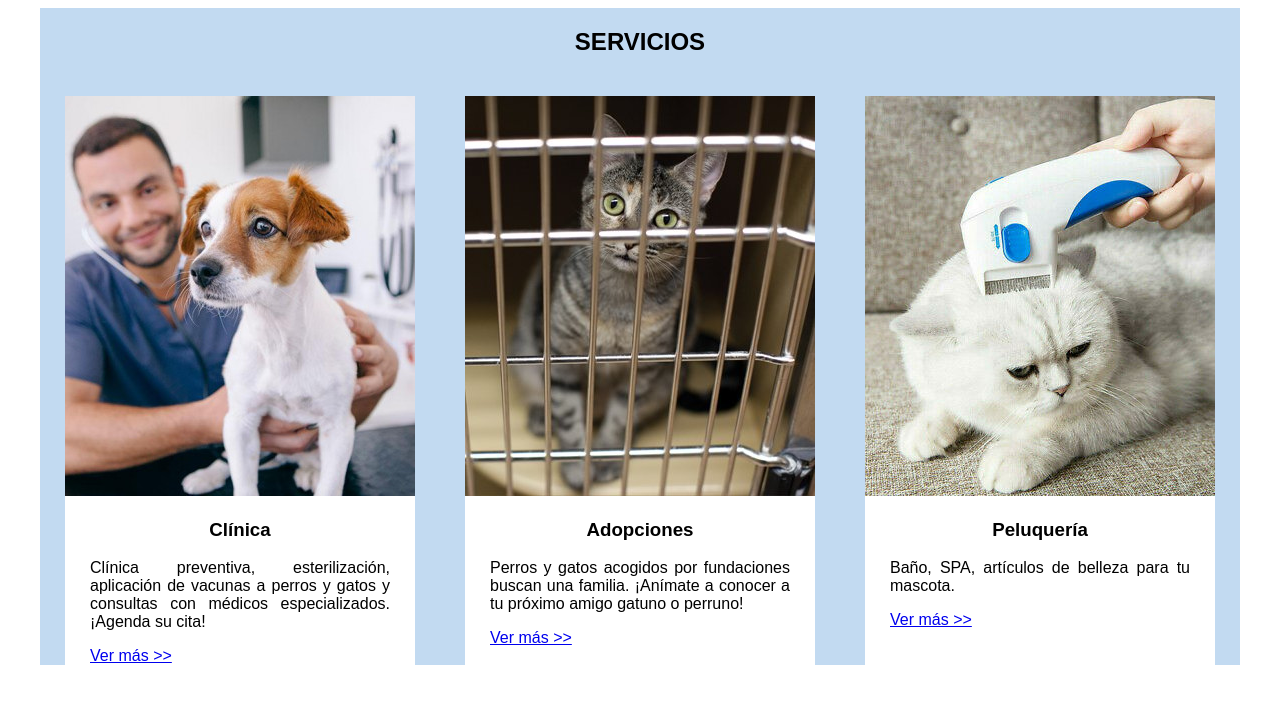
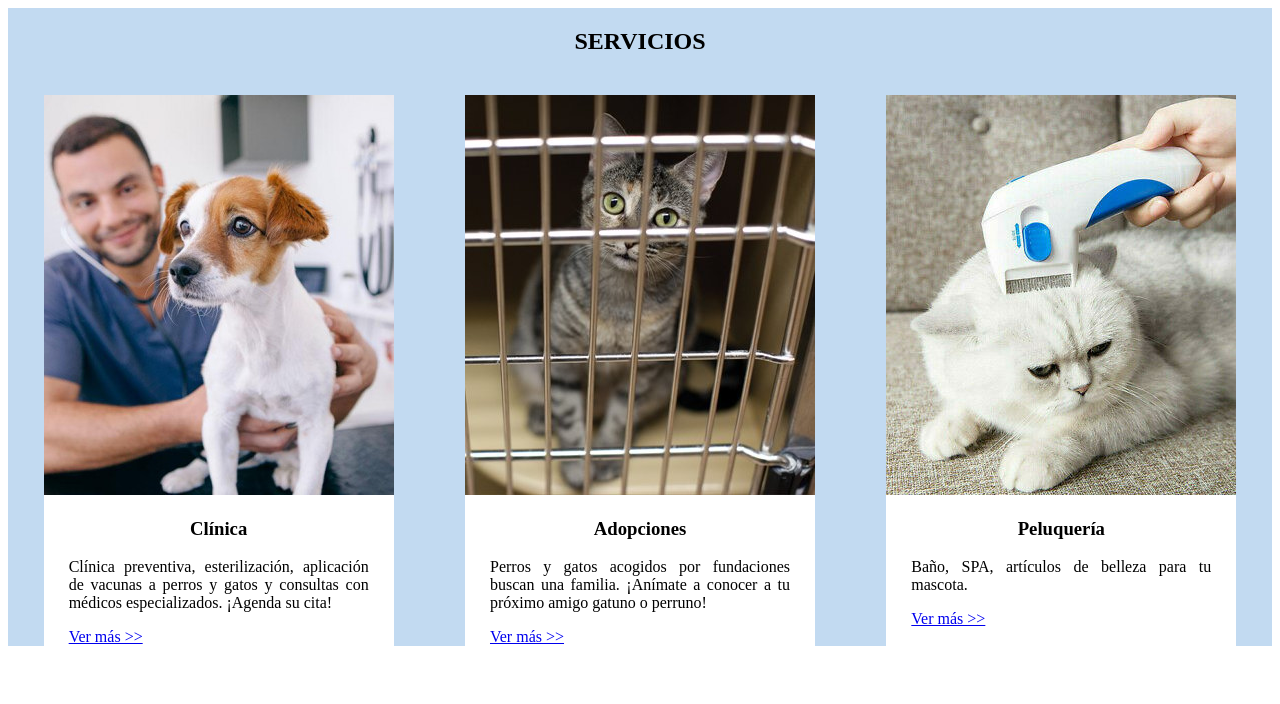
Before and after one commit to Worckshop1/semana-1-48, a website: page src/index.html in a window 1280 px wide. Drawn offline with Linux system fonts and the light colour scheme.

Commit message:
Update style.css

```diff
--- a/src/style.css
+++ b/src/style.css
@@ -1,9 +1,3 @@
-body{
-    width: 1200px;
-    font-family: sans-serif;
-    margin-left: auto;
-    margin-right: auto;
-}
 .servicios{
     background-color: rgb(194, 218, 241);
     text-align: center;
```
